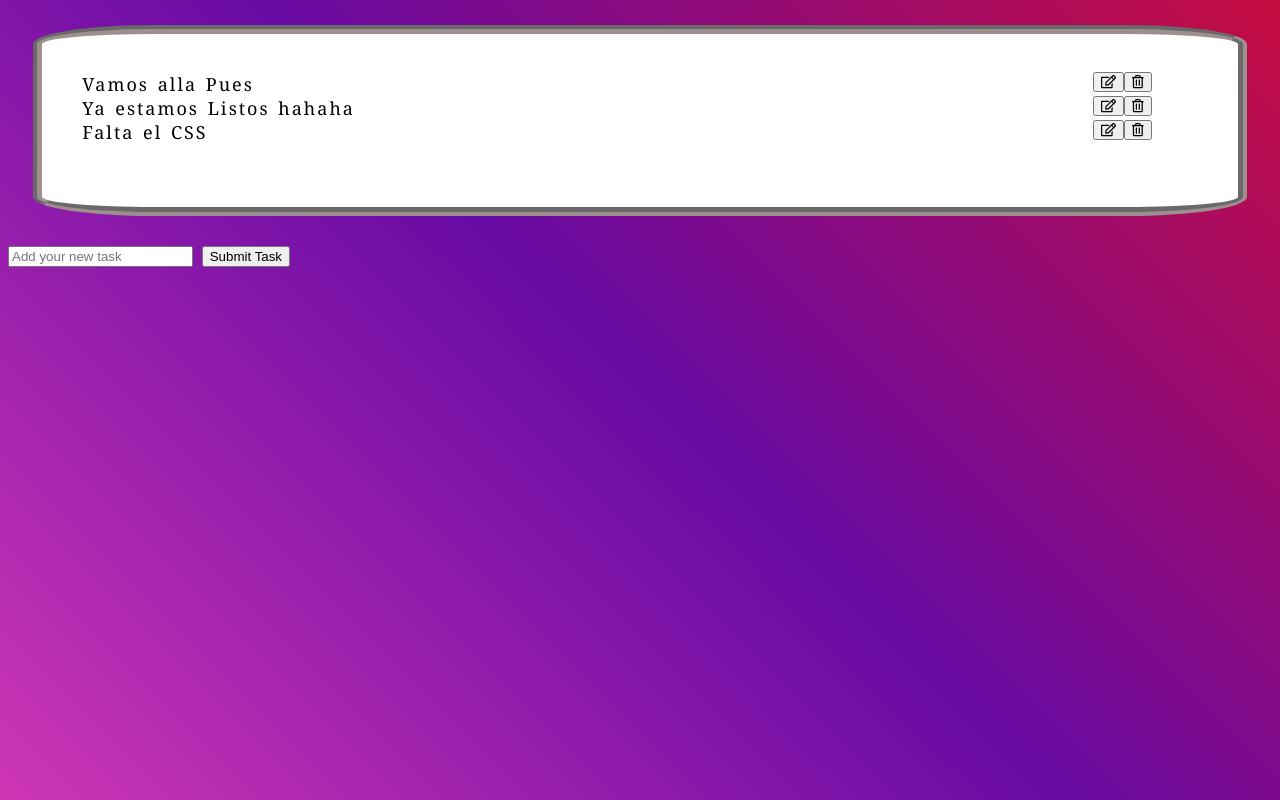
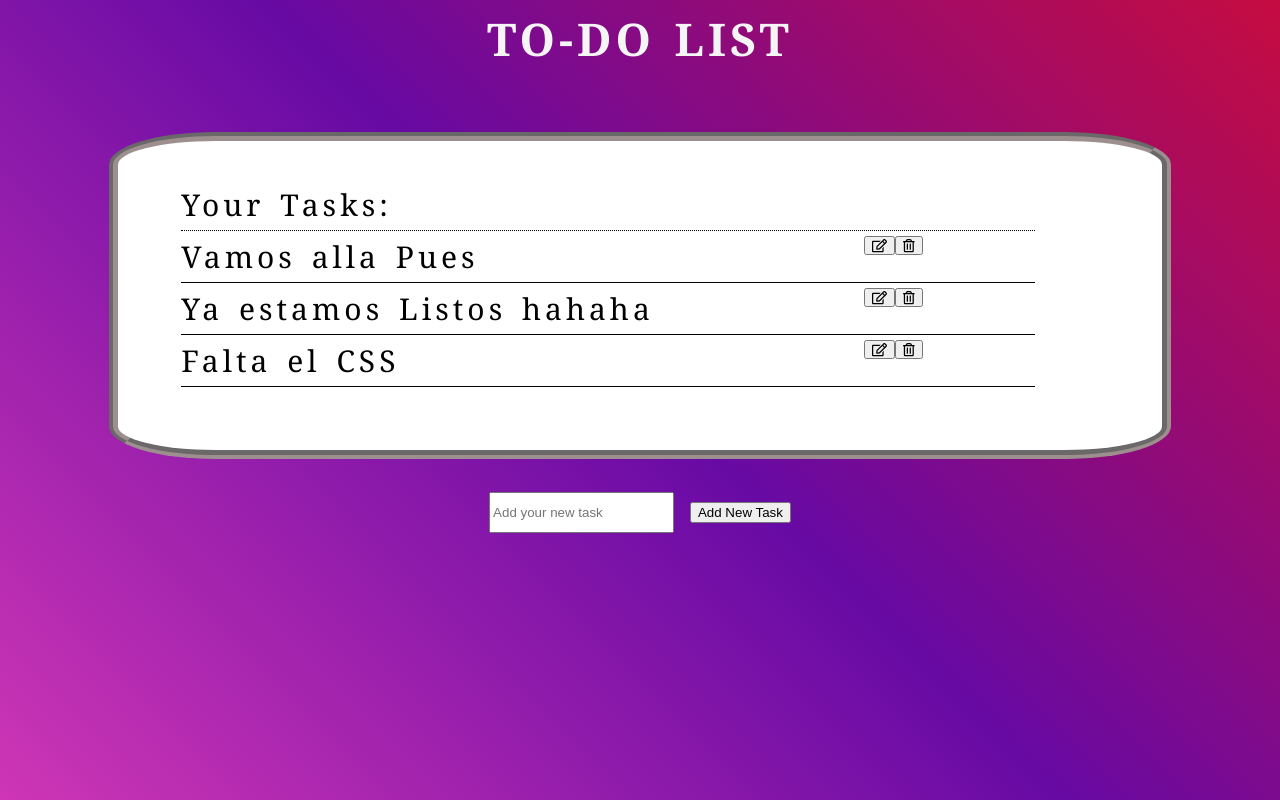
Before and after one commit to Gus-Gonz/TodoListPortfolio, a Flask app: page / in a window 1280 px wide. Run offline with Flask 2, Linux system fonts and the light colour scheme; data comes from the database, SQL or seed files in the repository; both versions use the stored data as it was after the commit; some libraries are stand-ins or nearby versions.

Commit message:
Modificaciones lista en el resource POST para que devuelva ID

```diff
--- a/app/resources.py
+++ b/app/resources.py
@@ -11,9 +11,9 @@ class Handling_task_list (Resource):
         parser.add_argument('task', required=True, help='This file cannot be left blank!')
         #print(parser.parse_args())
         task_info = parser.parse_args()
-        db.add_task(task_info)
+        result = db.add_task(task_info)
 
-        return {"message":"New task added"}, 201
+        return {"message":"New task added","id":result['id']}, 201
 
     def put (self):
         parser = reqparse.RequestParser()
--- a/app/static/app.js
+++ b/app/static/app.js
@@ -21,12 +21,12 @@ function showTaskList(taskValue,taskId){
     ulListTask.appendChild(document.createElement("li"));
     const newLi =ulListTask.lastElementChild;
     newLi.appendChild(document.createElement("div"));
-    newLi.setAttribute('class','task')
+    newLi.setAttribute('class','task');
 
     const newDiv = newLi.lastElementChild;
     newDiv.innerHTML = taskValue;
     newDiv.setAttribute('id',taskId);
-    newDiv.setAttribute('class','task-info')
+    newDiv.setAttribute('class','task-info');
 
     newLi.appendChild(document.createElement("span"));
     const newSpan = newLi.lastElementChild;
@@ -34,7 +34,7 @@ function showTaskList(taskValue,taskId){
 
     newSpan.appendChild(document.createElement("button"));  //create the button EDIT
     const newButtomEdit = newSpan.lastElementChild;
-    newButtomEdit.setAttribute('class','edit-button')
+    newButtomEdit.setAttribute('class','edit-button');
     newButtomEdit.addEventListener('click',editTask);
 
     newButtomEdit.appendChild(document.createElement("i"));  //create the <i></i> for the icon
@@ -57,10 +57,11 @@ function taskSubmit(){
     let taskInputValue = document.getElementById('task-input').value;
     console.log(taskInputValue);
     if (taskInputValue) {
-        showTaskList(taskInputValue);
         createTaskDb(taskInputValue);
+
     }
-}
+
+};
 
 function createTaskDb (taskInputValue){
     $.ajax({
@@ -69,12 +70,14 @@ function createTaskDb (taskInputValue){
         dataType  : 'json',
         data      : {"task" : taskInputValue},
         success: function(answer) {
-            console.log(answer)
+            console.log(answer);
+            showTaskList(taskInputValue,answer.id)
         },
         error: function() {
             console.error("No es posible completar la operación");
         }
     });
+
 }
 
 
@@ -85,10 +88,11 @@ function editTask(){
     let div  = li.querySelector('div');
     li.insertAdjacentHTML('afterbegin',`<input placeholder="${div.innerHTML}">`);
 
-    //li.appendChild(document.createElement('span'))
-
-    li.insertAdjacentHTML('beforeend',`<button class='edit-submit'><i class="far fa-check-square"></i>`); // create the sumit button
-    li.insertAdjacentHTML('beforeend',`<button class='edit-cancel'><i class="far fa-window-close"></i>`); // create the cancel button
+    li.appendChild(document.createElement('span'));
+    let newSpan = li.lastElementChild;
+    newSpan.setAttribute('class','button-wrapers');
+    newSpan.insertAdjacentHTML('beforeend',`<button class='edit-submit'><i class="far fa-check-square"></i>`); // create the sumit button
+    newSpan.insertAdjacentHTML('beforeend',`<button class='edit-cancel'><i class="far fa-window-close"></i>`); // create the cancel button
 
     //lets hide the old task (<div>)and the old button
     div.style.display = 'none';
@@ -97,7 +101,7 @@ function editTask(){
 
     //if we click submit
     let buttonSubmit = li.querySelector ('.edit-submit');
-    buttonSubmit.addEventListener('click',clickEditSubmit)
+    buttonSubmit.addEventListener('click',clickEditSubmit);
 
 
 
@@ -108,12 +112,11 @@ function editTask(){
 }
     //if we click submit
 function clickEditSubmit(){
-    let parent = this.parentNode;
+    let parent = this.parentNode.parentNode;
     let input = parent.querySelector('input').value;
-    let taskPosition = parent.querySelector('div')
-    let oldButton = parent.querySelector('.button-wrapers')
+    let taskPosition = parent.querySelector('div');
+    let oldButton = parent.querySelector('.button-wrapers');
 
-    parent.lastElementChild.remove();
     parent.lastElementChild.remove();
     parent.firstElementChild.remove();
 
@@ -142,18 +145,17 @@ function clickEditSubmit(){
 
     //if we click cancel
 function clickEditCancel (){
-    let parent = this.parentNode;
-    parent.lastElementChild.remove();
+    let parent = this.parentNode.parentNode;
     parent.lastElementChild.remove();
     parent.firstElementChild.remove();
-    parent.querySelector('div').style.display = '';
+    parent.querySelector('.task-info').style.display = '';
     parent.querySelector('.button-wrapers').style.display = '';
 }
 
      // DELETE TASK
 function deleteTask (){
     parent = this.parentNode.parentNode ;
-    let taskPosition = parent.querySelector('div')
+    let taskPosition = parent.querySelector('div');
 
     $.ajax({
         url: '/task',
--- a/app/static/main.css
+++ b/app/static/main.css
@@ -1,26 +1,57 @@
+
+
+
+
+
+
+
+
+
+
+
+
+
+
+
+
 body {
     font-family: Georgia, serif;
-    font-size: 18px;
-    letter-spacing: 2px;
-    word-spacing: 2px;
+    font-size: 30px;
+    letter-spacing: 4px;
+    word-spacing: 4px;
 
     background-color:skyblue ;
     background: #CE36B5;
     background: linear-gradient(45deg, #CE36B5 0%, #670AA4 51%, #C50C41 100%);
 }
 
+.h2 {
+    color: whitesmoke;
+    text-align: center;
+}
+
 #list-task{
-    margin: 2%;
+    margin: 8%;
+    margin-top: 5%;
+    margin-bottom: 2%;
     border: 9px groove rgba(97,73,73,0.61);
     border-radius: 10%;
     background-color: white;
     padding-bottom: 5%;
     padding-top: 3%;
+    padding-left: 5%;
+    padding-right: 5% ;
 }
 
 .task {
     display: grid;
-    grid-template-columns: repeat(2, 1fr);
+    /* grid-template-columns: repeat(2, 1fr); */
+    grid-template-columns: 80% 25%;
+    margin-right: 7%;
+
+    border-bottom: 1px solid black;
+    padding-bottom: 5px;
+    padding-top: 5px;
 
 }
 
@@ -29,7 +60,34 @@ body {
 }
 
 .button-wrapers {
-    position: fixed;
-    right: 10%;
+    position: relative;
+    overflow:hidden;
+    float: right;
+    height: auto;
+
 
 }
+
+
+.list-head {
+
+    margin-right: 7%;
+
+    border-bottom: 1px dotted black;
+    padding-bottom: 5px;
+    padding-top: 5px;
+}
+.submit-wraper{
+    display: flex;
+}
+
+#task-form{
+
+    margin-left: auto;
+    margin-right: auto;
+}
+#task-input {
+    height: 100%;
+
+
+}
--- a/app/task.py
+++ b/app/task.py
@@ -11,7 +11,6 @@ class Db_sqlite ():
 
         create_table = "CREATE TABLE IF NOT EXISTS task (id INTEGER PRIMARY KEY, task TEXT )"  # Agregar owner text y completed INT
         cursor.execute(create_table)
-
         connection.commit()
         connection.close()
 
@@ -47,8 +46,13 @@ class Db_sqlite ():
         query = "INSERT INTO task(task) VALUES (?)"
         cursor.execute(query,(task_info['task'],))
 
+        new_query = "SELECT * FROM task WHERE task=?"
+        result = cursor.execute(new_query,(task_info['task'],))
         connection.commit()
-        connection.close()
+
+        for row in result:
+            connection.close()
+            return {"message": "New task added", "id": str(row[0])}
 
     def modify_task (self,task_id,new_task):
         connection = sqlite3.connect("data.db")
--- a/app/templates/index.html
+++ b/app/templates/index.html
@@ -12,21 +12,25 @@
     </head>
     <body>
         <div>
+            <div>
+                <h2 class="h2">TO-DO LIST</h2>
+            </div>
             <span id= "list-wraper" >
                 <ul id="list-task">
+                    <div class="list-head">Your Tasks:</div>
                 </ul>
             </span>
-            <span id = "submit-wraper">
-                <div id="task-from">
+            <div class = "submit-wraper">
+                <div id="task-form">
                     <input id="task-input" type="text" placeholder="Add your new task">
                     </input>
                     <button id="task-button-input">
                         <span>
-                            Submit Task
+                            Add New Task
                         </span>
                     </button>
                 </div>
-            </span>
+            </div>
         </div>
 
 
```
Also changed, not shown: data.db.
